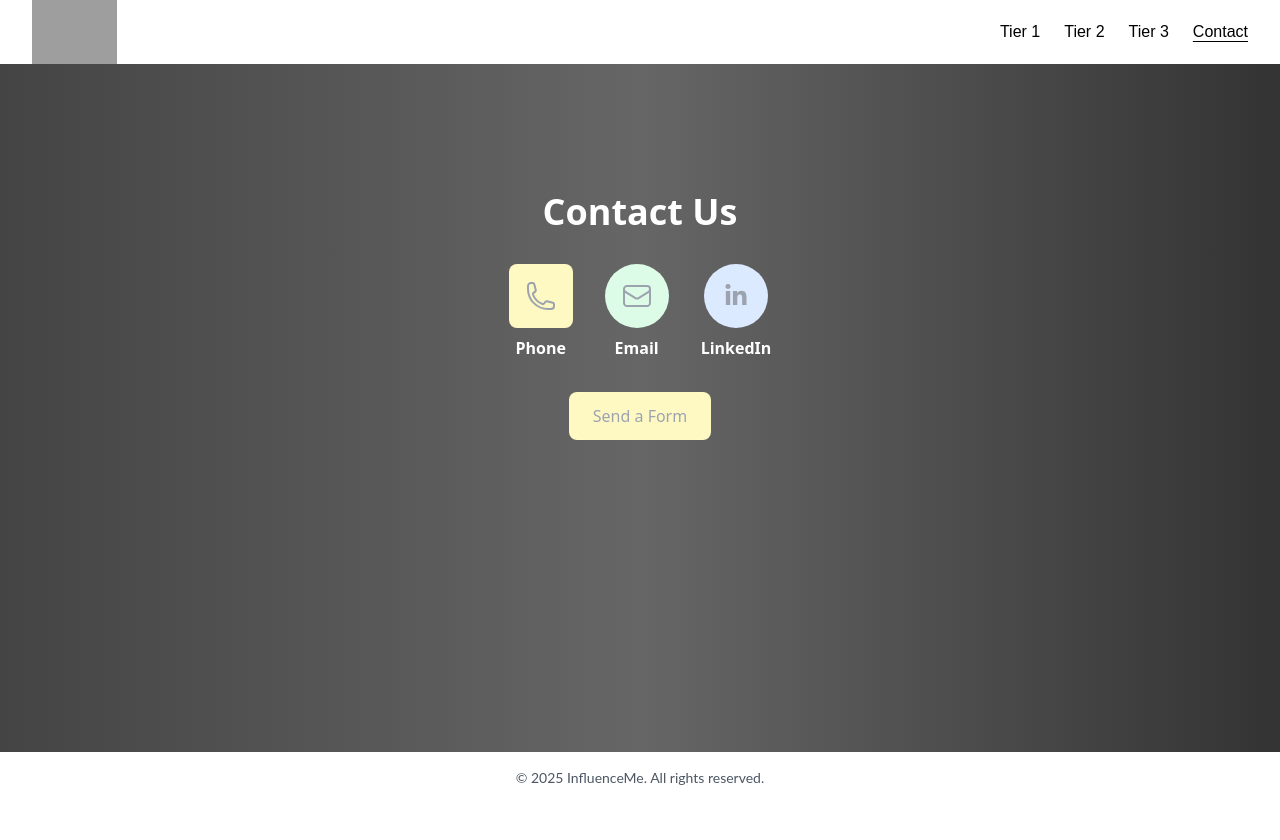
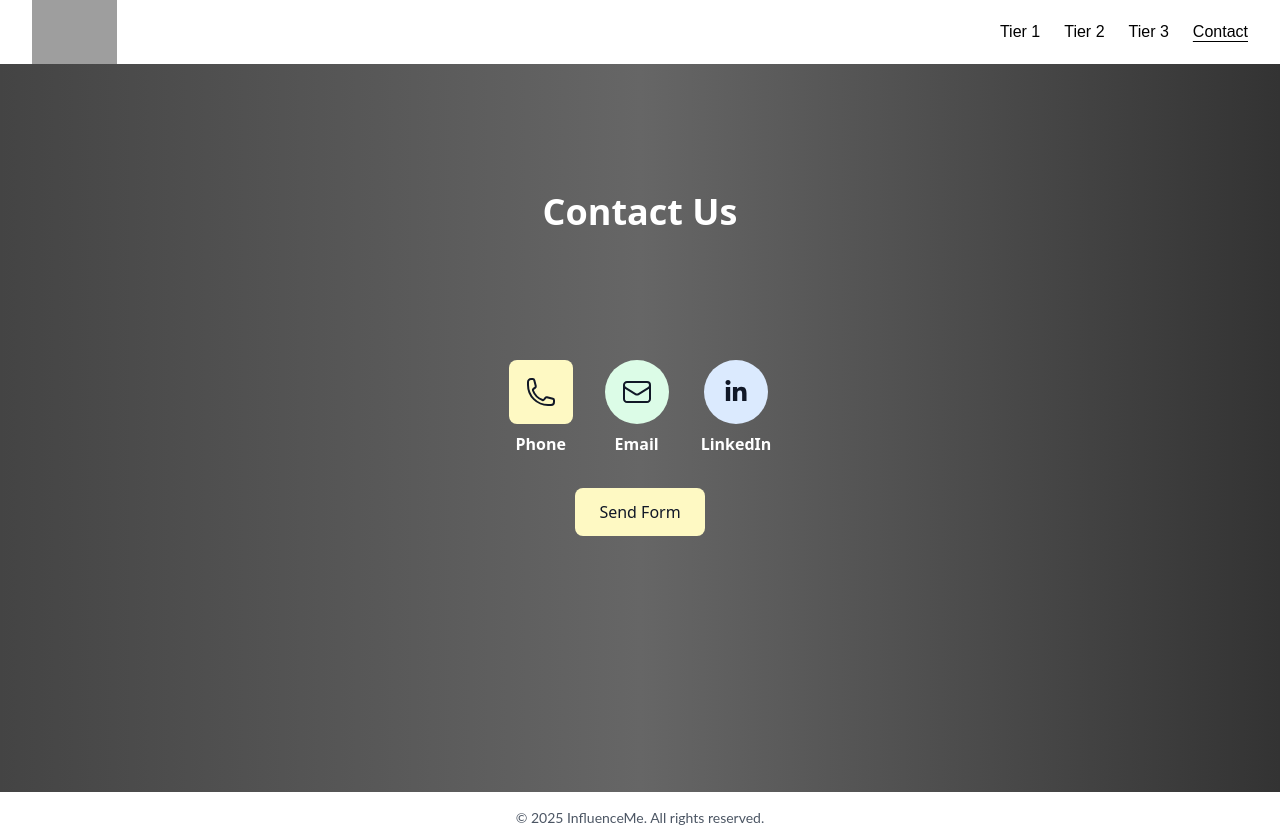
Before and after one commit to ReeceKeys/influencemeweb, a React (Create React App) app: page /contact in a window 1280 px wide. Before the commit the page ends 800 px from the top, so only its background shows below. Built offline with nearby package versions, Linux system fonts and the light colour scheme; grey boxes are pictures that could not be loaded.

Commit message:
size changes

```diff
--- a/src/components/ContactForm.jsx
+++ b/src/components/ContactForm.jsx
@@ -132,15 +132,15 @@ export default function ContactForm() {
               <button
                 type="button"
                 onClick={onClear}
-                className="flex-1 bg-white border text-gray-400 py-2 rounded-lg hover:bg-gray-200 hover:text-black transition"
+                className="flex-1 bg-white border text-gray-900 py-2 rounded-lg hover:bg-gray-200 hover:text-black transition duration-300"
               >
                 Clear
               </button>
               <button
                 type="submit"
-                className="flex-1 bg-yellow-100 text-black text-gray-400 md:hover:text-black py-2 rounded-lg hover:bg-yellow-200 transition"
+                className="flex-1 bg-yellow-100 text-black text-gray-900 md:hover:text-black py-2 rounded-lg hover:bg-yellow-200 transition duration-300"
               >
-                Submit Form
+                Submit
               </button>
             </div>
           </form>
--- a/src/components/TierCard.jsx
+++ b/src/components/TierCard.jsx
@@ -18,14 +18,14 @@ export default function TierCard({ title, description, price, icon: Icon, onLear
             initial={{ scale: 0.8, opacity: 0 }}
             animate={{ scale: 1, opacity: 1 }}
             transition={{ duration: 0.4, ease: 'easeOut' }}
-            className="mb-4 p-4 bg-gray-600 rounded-full"
+            className="mb-8 p-4 bg-gray-600 rounded-full"
           >
             <Icon className="h-10 w-10 text-yellow-100" />
           </motion.div>
         )}
 
         {/* Description */}
-        <p className="text-sm text-center pb-8">{description}</p>
+        <p className="text-sm md:text-sm lg:text-lg text-center pb-8">{description}</p>
 
         {/* Learn More button */}
         <button
--- a/src/index.css
+++ b/src/index.css
@@ -22,3 +22,14 @@
 .slick-dots li.slick-active button::before {
   color: #fefcbf !important;     /* yellow active dot */
 }
+
+html, body {
+    overflow-y: scroll;
+    scrollbar-width: none;
+    -ms-overflow-style: none;
+}
+
+html::-webkit-scrollbar,
+body::-webkit-scrollbar {
+    display: none;
+}
--- a/src/pages/Contact.jsx
+++ b/src/pages/Contact.jsx
@@ -21,7 +21,7 @@ export default function Contact() {
       window.scrollTo({ top: 0, behavior: "smooth" });
 
       // Wait a short moment for scroll to start, then trigger closing animation
-      setClosing(true);
+      setTimeout(() => setClosing(true), 400);
     } else {
       setFormOpen(true);
     }
@@ -50,23 +50,23 @@ export default function Contact() {
       </header>
 
       {/* Contact Bubbles */}
-      <div className="flex justify-center gap-8 mt-8 mb-8 flex-wrap">
+      <div className="flex justify-center gap-8 mt-32 mb-8 flex-wrap">
         <div className="flex flex-col items-center">
-          <div className="w-16 h-16 flex items-center justify-center rounded-lg text-gray-400 bg-yellow-100 md:hover:bg-yellow-200 md:hover:text-black transition-colors cursor-pointer duration-500">
+          <div className="w-16 h-16 flex items-center justify-center rounded-lg text-gray-900 bg-yellow-100 md:hover:bg-yellow-200 md:hover:text-black transition-colors cursor-pointer duration-500">
             <a href="tel:+18312953842"><PhoneIcon className="w-8 h-8" /></a>
           </div>
           <span className="mt-2 text-white font-semibold">Phone</span>
         </div>
 
         <div className="flex flex-col items-center">
-          <div className="w-16 h-16 flex items-center justify-center rounded-full text-gray-400 bg-green-100 md:hover:bg-green-200 md:hover:text-black transition-colors cursor-pointer duration-500">
+          <div className="w-16 h-16 flex items-center justify-center rounded-full text-gray-900 bg-green-100 md:hover:bg-green-200 md:hover:text-black transition-colors cursor-pointer duration-500">
             <a href="mailto:influencemeinc@gmail.com"><EnvelopeIcon className="w-8 h-8" /></a>
           </div>
           <span className="mt-2 text-white font-semibold">Email</span>
         </div>
 
         <div className="flex flex-col items-center">
-          <div className="w-16 h-16 flex items-center justify-center rounded-full bg-blue-100 text-gray-400 md:hover:bg-blue-200 md:hover:text-black transition-colors duration-500 cursor-pointer">
+          <div className="w-16 h-16 flex items-center justify-center rounded-full bg-blue-100 text-gray-900 md:hover:bg-blue-200 md:hover:text-black transition-colors duration-500 cursor-pointer">
             <a href="https://www.linkedin.com/feed/" target="_blank"><FaLinkedinIn className="w-6 h-6" /></a>
           </div>
           <span className="mt-2 text-white font-semibold">LinkedIn</span>
@@ -77,9 +77,13 @@ export default function Contact() {
       <div className="text-center">
         <button
           onClick={toggleForm}
-          className="px-6 p-3 bg-yellow-100 md:hover:bg-yellow-200 md:hover:text-black text-gray-400 rounded-lg transition-colors duration-500"
-        >
-          {formOpen ? "Close Form" : "Send a Form"}
+          disabled ={closing}
+          className={`px-6 p-3 rounded-lg transition-colors duration-500
+                ${closing
+                  ? "bg-gray-300 text-gray-600 cursor-not-allowed"
+                  : "bg-yellow-100 text-gray-900 md:hover:bg-yellow-200 md:hover:text-black"
+                }`}        >
+          {closing ? "Closing..." : formOpen ? "Close Form" : "Send Form"}
         </button>
       </div>
 
@@ -92,7 +96,7 @@ export default function Contact() {
               initial={{ opacity: 0, height: 0 }}
               animate={{ opacity: 1, height: "auto" }}
               exit={{ opacity: 0, height: 0 }}
-              transition={{ duration: 0.5, ease: "easeInOut" }}
+              transition={{ duration: 0.8, ease: "easeInOut" }}
             >
               <ContactForm />
             </motion.div>
--- a/src/pages/Tier1.jsx
+++ b/src/pages/Tier1.jsx
@@ -148,9 +148,9 @@ export default function Tier1() {
             </div>
 
             {/* Text content */}
-            <div className="flex-1 px-24 text-center md:text-left">
-              <h3 className="text-2xl md:text-4xl font-bold mb-3 md:mb-4">{plan.title}</h3>
-              <p className="text-gray-700 text-sm md:text-base mb-3 md:mb-4">
+            <div className="flex-1 md:px-12 lg:px-24 text-center md:text-left">
+              <h3 className="text-2xl md:text-4xl font-bold mb-6 md:mb-9">{plan.title}</h3>
+              <p className="text-gray-700 text-sm sm:text-lg lg:text-3xl mb-3 md:mb-4">
                 {plan.descriptionLong}
               </p>
             </div>
```
